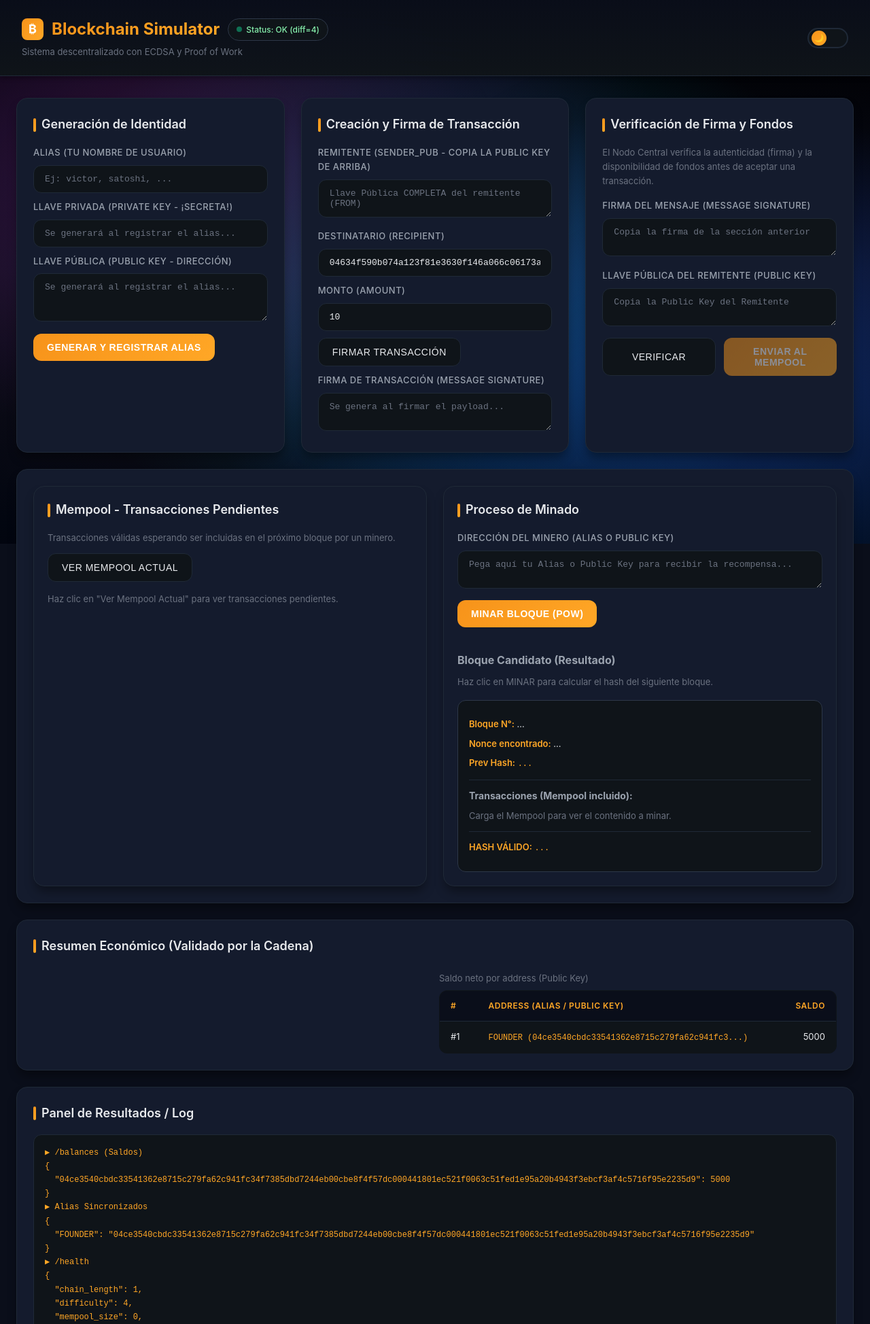
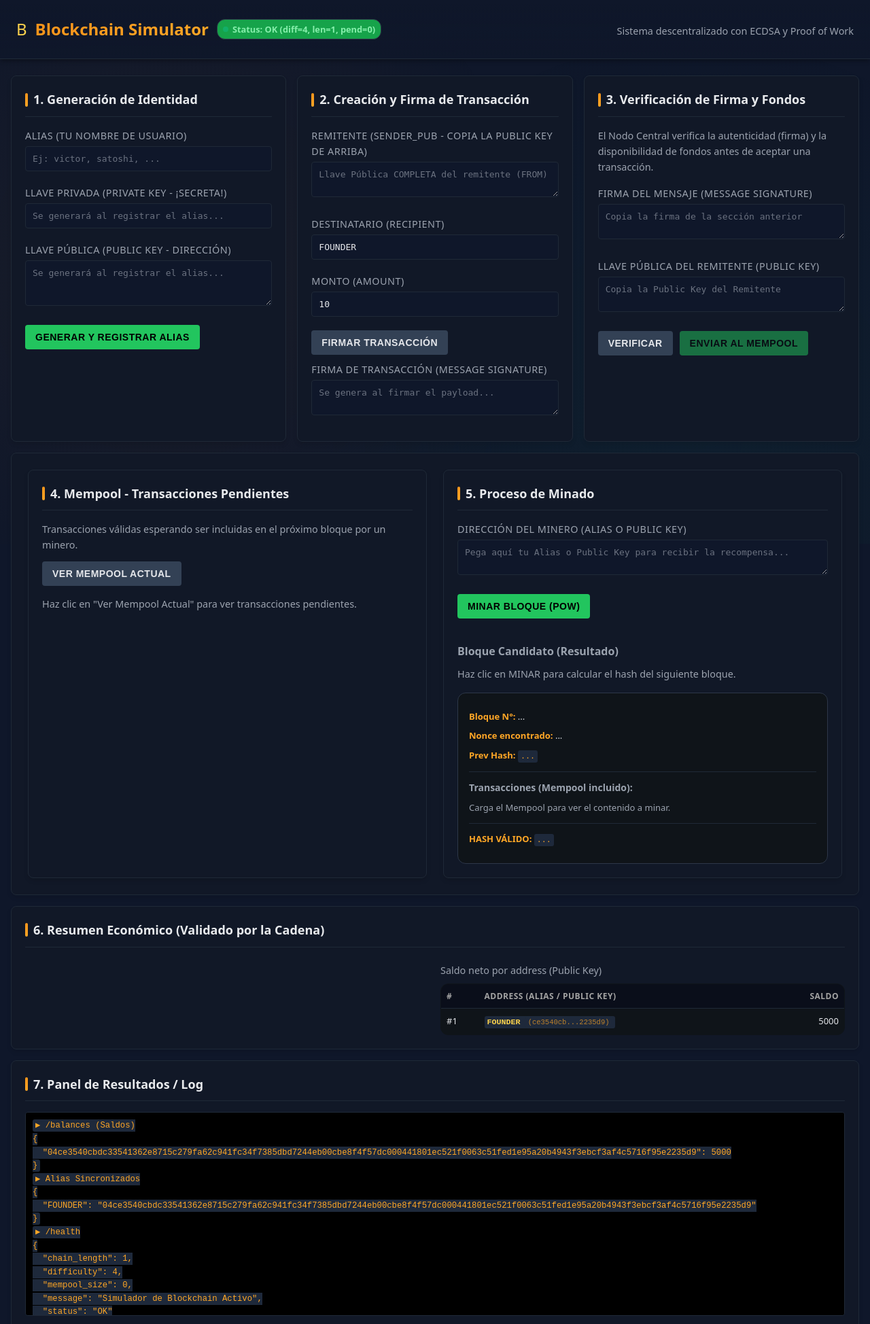
Before and after one commit to VictorRiveraT/Simulaci-n-Blockchain_grupo-2, a Flask app: page / in a window 1280 px wide. Shown: the top 1948 px of the page at 68% size. Run offline with Flask 3, Linux system fonts and the light colour scheme; some libraries are stand-ins or nearby versions.

Commit message:
Update index.html

```diff
--- a/templates/index.html
+++ b/templates/index.html
@@ -5,15 +5,52 @@
   <meta name="viewport" content="width=device-width,initial-scale=1" />
   <title>Blockchain Simulator — ECDSA & PoW</title>
   <link rel="stylesheet" href="{{ url_for('static', filename='styles.css') }}">
+
   <script src="https://cdnjs.cloudflare.com/ajax/libs/js-sha256/0.9.0/sha256.min.js"></script>
   <script src="https://cdnjs.cloudflare.com/ajax/libs/elliptic/6.5.4/elliptic.min.js"></script>
+  <script src="https://cdnjs.cloudflare.com/ajax/libs/socket.io/4.0.1/socket.io.js"></script>
+
   <script>
     const EC = elliptic.ec;
     const ec = new EC('secp256k1');
 
+    // --- INICIO CÓDIGO WEBSOCKETS (Adoptado de Jander) ---
+    const socket = io();
+    socket.on('connect', () => {
+        console.log("Conectado en Tiempo Real");
+        setBadge(true, '(EN VIVO)');
+    });
+
+    // Cuando llega una nueva transacción, actualizamos el mempool
+    socket.on('actualizacion_mempool', (data) => {
+        console.log("Evento: " + data.msg);
+        document.getElementById('btnShowMempool').click();
+    });
+
+    // Cuando se mina un bloque, actualizamos TODO
+    socket.on('bloque_minado', (data) => {
+        console.log(`BLOQUE #${data.index} MINADO!`);
+        // Actualizamos todas las tablas
+        document.getElementById('btnBalances').click();
+        document.getElementById('btnLeaders').click();
+        document.getElementById('btnChain').click();
+        document.getElementById('btnShowMempool').click();
+
+        // Efecto visual en el badge
+        const b = document.getElementById('statusBadge');
+        b.textContent = `¡NUEVO BLOQUE #${data.index}!`;
+        b.style.backgroundColor = '#10b981';
+        b.style.color = 'black';
+        setTimeout(() => setBadge(true, '(EN VIVO)'), 3000);
+    });
+    // --- FIN CÓDIGO WEBSOCKETS ---
+
+
+    // --- INICIO LÓGICA DE SIMULADOR (Tu Versión) ---
     let aliasCache = {};
     let reverseAliasCache = {};
 
+    // Funciones de Hashing y Cripto (sin cambios)
     const stableStringify = (v) => {
       if (v === null || typeof v !== 'object') return JSON.stringify(v);
       if (Array.isArray(v)) return '[' + v.map(stableStringify).join(',') + ']';
@@ -31,7 +68,8 @@
     const generateKeyPair = () => {
         const key = ec.genKeyPair();
         const privateKeyHex = key.getPrivate('hex');
-        const publicKeyHex = key.getPublic('hex');
+        // El formato sin comprimir, es el que acepta la verificación en Python (al inicio con '04')
+        const publicKeyHex = '04' + key.getPublic('hex');
         return { privateKeyHex, publicKeyHex };
     };
 
@@ -40,6 +78,7 @@
             const key = ec.keyFromPrivate(privateKeyHex, 'hex');
             const payloadHash = hashPayload(payload);
             const signature = key.sign(payloadHash, 'hex');
+            // La firma debe ser en formato DER para la verificación en Python
             return signature.toDER('hex');
         } catch (e) {
             console.error("Error signing:", e);
@@ -48,14 +87,32 @@
     };
 
     const pubToAddress = (publicKeyHex) => {
-        if (!publicKeyHex || publicKeyHex.length < 40) return publicKeyHex;
-        if (publicKeyHex === 'SYSTEM' || publicKeyHex === '0000_GENESIS_0000') return publicKeyHex;
+        if (!publicKeyHex) return "";
 
+        // Casos especiales del sistema
+        if (publicKeyHex === 'SYSTEM') return 'SYSTEM';
+
+        // 1. Buscar si tiene Alias
         const alias = reverseAliasCache[publicKeyHex];
-        const shortKey = publicKeyHex.substring(0, 40) + '...';
-        return alias ? `${alias} (${shortKey})` : shortKey;
+
+        // 2. Recortar la llave (quitamos el prefijo '04' para el recorte)
+        const shortKey = publicKeyHex.substring(2, 10) + '...' + publicKeyHex.substring(publicKeyHex.length - 6);
+
+        // 3. LÓGICA VISUAL: Mostrar Alias (Llave)
+        if (alias) {
+            // Si es el Founder
+            if (alias === "FOUNDER") {
+                return `<span style="color:#fcd34d; font-weight:bold;">${alias}</span> <code style="opacity:0.7; font-size:0.9em">(${shortKey})</code>`;
+            }
+            // Usuario normal: Muestra "Alias (Llave...)"
+            return `<span style="color:#4ade80; font-weight:bold;">${alias}</span> <code style="opacity:0.7; font-size:0.9em">(${shortKey})</code>`;
+        }
+
+        // Si no tiene alias, solo muestra la llave
+        return `<code style="opacity:0.8">${shortKey}</code>`;
     };
 
+    // Funciones de UI/Log/API (sin cambios, usando la API como base)
     const log = (obj, title) => {
       const el = document.getElementById('log');
       const prev = el.innerHTML;
@@ -64,8 +121,8 @@
     };
     const setBadge = (ok, extra='') => {
       const b = document.getElementById('statusBadge');
-      if (ok) { b.textContent = 'Status: OK ' + extra; b.style.color = '#86efac'; }
-      else { b.textContent = 'Status: ERROR ' + extra; b.style.color = '#fca5a5'; }
+      if (ok) { b.textContent = 'Status: OK ' + extra; b.style.color = '#86efac'; b.style.backgroundColor = '#16a34a';}
+      else { b.textContent = 'Status: ERROR ' + extra; b.style.color = '#fca5a5'; b.style.backgroundColor = '#b91c1c';}
     };
     const api = (path, opts={}) =>
       fetch(path, { headers: { 'Content-Type':'application/json' }, ...opts })
@@ -161,50 +218,8 @@
 
     let lastVerifiedTransaction = null;
 
-    function toggleTheme() {
-      const html = document.documentElement;
-      const currentTheme = html.getAttribute('data-theme');
-      const newTheme = currentTheme === 'dark' ? 'light' : 'dark';
-      html.setAttribute('data-theme', newTheme);
-      localStorage.setItem('theme', newTheme);
-    }
-
-    function updateScrollProgress() {
-      const scrollProgress = document.querySelector('.scroll-progress');
-      const scrollTop = window.pageYOffset || document.documentElement.scrollTop;
-      const scrollHeight = document.documentElement.scrollHeight - document.documentElement.clientHeight;
-      const scrollPercent = (scrollTop / scrollHeight) * 100;
-      scrollProgress.style.width = scrollPercent + '%';
-    }
-
-    function updateScrollToTopButton() {
-      const scrollBtn = document.querySelector('.scroll-to-top');
-      if (window.pageYOffset > 300) {
-        scrollBtn.classList.add('visible');
-      } else {
-        scrollBtn.classList.remove('visible');
-      }
-    }
-
-    function scrollToTop() {
-      window.scrollTo({
-        top: 0,
-        behavior: 'smooth'
-      });
-    }
-
+    // Funciones de control de la UI
     window.addEventListener('load', () => {
-        const savedTheme = localStorage.getItem('theme') || 'dark';
-        document.documentElement.setAttribute('data-theme', savedTheme);
-
-        document.querySelector('.theme-toggle').addEventListener('click', toggleTheme);
-
-        window.addEventListener('scroll', () => {
-          updateScrollProgress();
-          updateScrollToTopButton();
-        });
-
-        document.querySelector('.scroll-to-top').addEventListener('click', scrollToTop);
 
         document.getElementById('btnRandomKeys').onclick = async () => {
             const alias = document.getElementById('alias').value;
@@ -258,6 +273,7 @@
                 return;
             }
 
+            // Resolución de Alias
             if (recipient && !recipient.startsWith('04')) {
                 const resolvedKey = aliasCache[recipient];
                 if (resolvedKey) {
@@ -305,6 +321,7 @@
             const signature = document.getElementById('signature_node').value;
             const publickey_for_verification = document.getElementById('publickey_node').value;
 
+            // Resolución de Alias
             if (recipient && !recipient.startsWith('04')) {
                 const resolvedKey = aliasCache[recipient];
                 if (resolvedKey) {
@@ -313,6 +330,7 @@
                 } else {
                     log(`ERROR: Alias "${recipient}" no encontrado.`, 'Error de Verificación');
                     validationCard.classList.add('invalid');
+                    btnSendToMempool.disabled = true;
                     return;
                 }
             }
@@ -378,7 +396,7 @@
                 lastVerifiedTransaction = null;
 
             } catch (e) {
-                log(e, 'ERROR al enviar al Mempool');
+                log(e.data?.error || e, 'ERROR al enviar al Mempool');
                 document.getElementById('btnBalances').click();
             }
         };
@@ -419,16 +437,26 @@
                 document.getElementById('btnShowMempool').click();
 
             } catch (e) {
-                log(e, 'ERROR /mine');
+                log(e.data?.error || e, 'ERROR /mine');
             }
         };
 
         document.getElementById('btnHealth').onclick = async () => {
-          try { const d = await api('/health'); setBadge(true, `(diff=${d.difficulty})`); log(d, '/health'); }
-          catch (e) { setBadge(false); log(e, 'ERROR /health'); }
+          try {
+            const d = await api('/health');
+            setBadge(true, `(diff=4, len=${d.chain_length}, pend=${d.mempool_size})`);
+            log(d, '/health');
+          }
+          catch (e) { setBadge(false); log(e.data?.error || e, 'ERROR /health'); }
         };
-        document.getElementById('btnChain').onclick = async () => { try { log(await api('/chain'), '/chain'); } catch(e){ log(e,'ERROR /chain'); } };
-        document.getElementById('btnValidate').onclick = async () => { try { log(await api('/validate'), '/validate'); } catch(e){ log(e,'ERROR /validate'); } };
+        document.getElementById('btnChain').onclick = async () => { try { log(await api('/chain'), '/chain'); } catch(e){ log(e.data?.error || e,'ERROR /chain'); } };
+        document.getElementById('btnValidate').onclick = async () => {
+          try {
+            const d = await api('/validate');
+            log(d, '/validate');
+            if (!d.valid) setBadge(false, '(CADENA INVÁLIDA)');
+          } catch(e){ log(e.data?.error || e,'ERROR /validate'); }
+        };
 
         document.getElementById('btnLeaders').onclick = async () => {
           try {
@@ -436,7 +464,7 @@
             const d = await api('/leaders');
             log(d, '/leaders (Ranking)');
             renderTable('Recompensas acumuladas por minero', d, 'leadersTable', 'Recompensa');
-          } catch (e) { log(e, 'ERROR /leaders'); }
+          } catch (e) { log(e.data?.error || e, 'ERROR /leaders'); }
         };
         document.getElementById('btnBalances').onclick = async () => {
           try {
@@ -444,7 +472,7 @@
             const d = await api('/balances');
             log(d, '/balances (Saldos)');
             renderTable('Saldo neto por address (Public Key)', d, 'balancesTable', 'Saldo');
-          } catch (e) { log(e, 'ERROR /balances'); }
+          } catch (e) { log(e.data?.error || e, 'ERROR /balances'); }
         };
         document.getElementById('btnShowMempool').onclick = async () => {
             try {
@@ -452,7 +480,7 @@
                 const d = await api('/mempool');
                 renderMempool(d, 'mempoolResults');
                 log(d, '/mempool (Transacciones Pendientes)');
-            } catch(e) { log(e,'ERROR /mempool'); }
+            } catch(e) { log(e.data?.error || e,'ERROR /mempool'); }
         };
 
         document.getElementById('btn_faucet_send').onclick = async () => {
@@ -465,6 +493,7 @@
                 return;
             }
 
+            // Resolución de Alias (sólo si no parece ser una llave)
             if (!recipient_address.startsWith('04')) {
                 const resolvedKey = aliasCache[recipient_address];
                 if (resolvedKey) {
@@ -501,32 +530,60 @@
         init();
     });
   </script>
+  <style>
+    /* Estilos mínimos para que se vea decente */
+    :root { --bg:#0f172a; --card:#111827; --text:#e5e7eb; --muted:#9ca3af; --accent:#22c55e; --danger:#ef4444; --border:#1f2937; }
+    * { box-sizing: border-box; }
+    body { margin:0; font-family: system-ui, -apple-system, Segoe UI, Roboto, Ubuntu, Cantarell, "Helvetica Neue", Arial; background: var(--bg); color: var(--text); }
+    header { padding: 24px; border-bottom:1px solid var(--border); position: sticky; top:0; background: linear-gradient(180deg, #0f172a 0%, rgba(15,23,42,.9) 100%); backdrop-filter: blur(6px); z-index: 100; }
+    main { max-width: 1400px; margin: 24px auto; padding: 0 16px 48px; display: grid; grid-template-columns: repeat(3, 1fr); gap: 16px; }
+    .col-span-3 { grid-column: span 3; }
+    .card { background: var(--card); border: 1px solid var(--border); border-radius: 8px; padding: 20px; box-shadow: 0 4px 6px rgba(0,0,0,0.1); }
+    h2 { margin-top: 0; font-size: 1.25rem; border-bottom: 1px solid var(--border); padding-bottom: 10px; margin-bottom: 15px;}
+    label { display: block; font-size: 0.9em; color: var(--muted); margin-bottom: 4px; }
+    input, textarea { width: 100%; padding: 10px; border: 1px solid var(--border); border-radius: 4px; background: var(--bg); color: var(--text); margin-bottom: 10px; resize: vertical; font-family: monospace;}
+    .btn { padding: 10px 15px; border: none; border-radius: 4px; cursor: pointer; background: #334155; color: var(--text); font-weight: bold; transition: background 0.2s; }
+    .btn:hover { background: #475569; }
+    .btn.primary { background: var(--accent); color: black; }
+    .btn.primary:hover { background: #14b8a6; }
+    .row { display: flex; gap: 16px; align-items: stretch; }
+    .row > div { flex: 1; }
+    .grid-4 { display: grid; grid-template-columns: repeat(auto-fit, minmax(100px, 1fr)); gap: 10px; }
+    .log { background: #000; color: #ccc; padding: 10px; border-radius: 4px; height: 300px; overflow-y: scroll; font-size: 0.85em; border: 1px solid var(--border); }
+    pre { margin: 0; padding: 0; white-space: pre-wrap; word-break: break-all; }
+    code { background: #1e293b; padding: 2px 4px; border-radius: 3px; font-size: 0.9em; }
+    .table { width: 100%; border-collapse: collapse; font-size: 0.9em; }
+    .table th, .table td { padding: 8px; border-bottom: 1px solid var(--border); }
+    .table th { text-align: left; color: #a3a3a3; }
+    .table tbody tr:last-child td { border-bottom: none; }
+    .muted { color: var(--muted); font-size: 0.9em; }
+    .badge { padding: 4px 8px; border-radius: 12px; font-size: 0.8em; font-weight: bold; background: #334155; color: var(--muted); }
+
+    /* Estados de Validación */
+    .validation-card { border: 1px solid #1f2937; }
+    .validation-card.valid { border-color: var(--accent); box-shadow: 0 0 10px rgba(34, 197, 94, 0.4); }
+    .validation-card.invalid { border-color: var(--danger); box-shadow: 0 0 10px rgba(239, 68, 68, 0.4); }
+    .validation-card .btn.primary { opacity: 0.5; cursor: not-allowed; }
+    .validation-card.valid .btn.primary { opacity: 1; cursor: pointer; }
+
+    .faucet-card { border-left: 5px solid #06b6d4; }
+  </style>
 </head>
 <body>
-  <div class="scroll-progress"></div>
-  <div class="cosmic-background"></div>
-  <div class="nebula-effect"></div>
-  <div class="particles" id="particles"></div>
-
   <header>
-    <div class="header-content">
-      <div>
-        <div style="display: flex; align-items: center; gap: 12px;">
-          <div class="logo">₿</div>
-          <h1>Blockchain Simulator</h1>
-          <span class="badge" id="statusBadge">Status: ...</span>
-        </div>
-        <div class="subtitle">Sistema descentralizado con ECDSA y Proof of Work</div>
+    <div style="display: flex; align-items: center; justify-content: space-between; max-width: 1400px; margin: 0 auto;">
+      <div style="display: flex; align-items: center; gap: 12px;">
+        <div style="font-size: 24px; color: #fcd34d;">B</div>
+        <h1>Blockchain Simulator</h1>
+        <span class="badge" id="statusBadge">Status: ...</span>
       </div>
-      <button class="theme-toggle" aria-label="Toggle theme">
-        <div class="theme-toggle-slider">🌙</div>
-      </button>
+      <div class="subtitle" style="color: var(--muted); font-size: 0.9em;">Sistema descentralizado con ECDSA y Proof of Work</div>
     </div>
   </header>
 
   <main>
     <section class="card">
-      <h2>Generación de Identidad</h2>
+      <h2>1. Generación de Identidad</h2>
 
       <label>Alias (Tu nombre de usuario)</label>
       <input id="alias" placeholder="Ej: victor, satoshi, ..." />
@@ -544,13 +601,13 @@
     </section>
 
     <section class="card">
-      <h2>Creación y Firma de Transacción</h2>
+      <h2>2. Creación y Firma de Transacción</h2>
       <label>Remitente (sender_pub - Copia la Public Key de arriba)</label>
       <textarea id="sender_pub_tx" rows="2" placeholder="Llave Pública COMPLETA del remitente (FROM)"></textarea>
       <div style="height:10px"></div>
 
       <label>Destinatario (recipient)</label>
-      <input id="recipient_tx" placeholder="Alias o Llave Pública de otro usuario (TO)" value="04634f590b074a123f81e3630f146a066c06173a144e54e4c9c221191060934e6284f1b4a558509c2a8c3d706f9d34346747530e7d0263f10646c8a513511111" />
+      <input id="recipient_tx" placeholder="Alias o Llave Pública de otro usuario (TO)" value="FOUNDER" />
       <div style="height:10px"></div>
 
       <label>Monto (amount)</label>
@@ -560,11 +617,11 @@
       <button class="btn" id="btnSignTx">FIRMAR TRANSACCIÓN</button>
       <div style="height:10px"></div>
       <label>Firma de Transacción (Message Signature)</label>
-      <textarea id="signature_tx" rows="2" placeholder="Se genera al firmar el payload..."></textarea>
+      <textarea id="signature_tx" rows="2" placeholder="Se genera al firmar el payload..." readonly></textarea>
     </section>
 
     <section class="card validation-card" id="validationCard">
-      <h2>Verificación de Firma y Fondos</h2>
+      <h2>3. Verificación de Firma y Fondos</h2>
       <div class="muted">
         El Nodo Central verifica la autenticidad (firma) y la disponibilidad de fondos antes de aceptar una transacción.
       </div>
@@ -577,7 +634,7 @@
       <textarea id="publickey_node" rows="2" placeholder="Copia la Public Key del Remitente"></textarea>
       <div style="height:10px"></div>
 
-      <div class="row">
+      <div class="row" style="gap: 10px;">
           <button class="btn" id="btnVerifyTxNode">VERIFICAR</button>
           <button class="btn primary" id="btnSendToMempool">ENVIAR AL MEMPOOL</button>
       </div>
@@ -586,7 +643,7 @@
     <div class="card col-span-3" style="display: grid; grid-template-columns: 1fr 1fr; gap: 24px; padding: 24px;">
 
         <div class="card" style="margin: 0; padding: 20px;">
-            <h2>Mempool - Transacciones Pendientes</h2>
+            <h2>4. Mempool - Transacciones Pendientes</h2>
             <div class="muted" style="margin-bottom: 12px;">
                 Transacciones válidas esperando ser incluidas en el próximo bloque por un minero.
             </div>
@@ -599,7 +656,7 @@
         </div>
 
         <div class="card" style="margin: 0; padding: 20px;">
-            <h2>Proceso de Minado</h2>
+            <h2>5. Proceso de Minado</h2>
             <label>Dirección del minero (Alias o Public Key)</label>
             <textarea id="miner_address" rows="2" placeholder="Pega aquí tu Alias o Public Key para recibir la recompensa..."></textarea>
             <div style="height:10px"></div>
@@ -627,7 +684,7 @@
     </div>
 
     <section class="card col-span-3">
-      <h2>Resumen Económico (Validado por la Cadena)</h2>
+      <h2>6. Resumen Económico (Validado por la Cadena)</h2>
       <div class="row">
         <div><div id="leadersTable"></div></div>
         <div><div id="balancesTable"></div></div>
@@ -635,7 +692,7 @@
     </section>
 
     <section class="card col-span-3">
-      <h2>Panel de Resultados / Log</h2>
+      <h2>7. Panel de Resultados / Log</h2>
       <div class="log" id="log"></div>
     </section>
 
@@ -652,7 +709,7 @@
         <div style="height:10px"></div>
 
         <label>Llave Privada del Fundador (Admin)</label>
-        <textarea id="faucet_private_key" rows="2" placeholder="Copiar de la consola del servidor..."></textarea>
+        <textarea id="faucet_private_key" rows="2" placeholder="Copiar de la consola del servidor..." autocomplete="off"></textarea>
         <div style="height:10px"></div>
 
         <button class="btn" id="btn_faucet_send">
@@ -661,7 +718,7 @@
     </section>
 
     <section class="card col-span-3">
-      <h2>Consultas de Cadena</h2>
+      <h2>8. Consultas de Cadena</h2>
       <div class="grid-4">
         <button class="btn" id="btnHealth">/HEALTH</button>
         <button class="btn" id="btnChain">/CHAIN</button>
@@ -672,8 +729,8 @@
     </section>
   </main>
 
-  <button class="scroll-to-top" aria-label="Scroll to top">↑</button>
-
-  <div class="footer">Blockchain Simulator con ECDSA y Proof of Work - Requiere Flask backend</div>
+  <div class="footer" style="text-align: center; color: var(--muted); font-size: 0.8em; padding: 20px;">
+    Blockchain Simulator con ECDSA y Proof of Work - Requiere Flask backend
+  </div>
 </body>
 </html>
```
